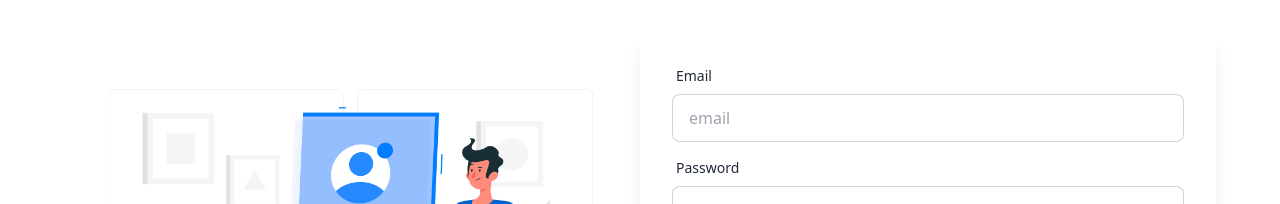
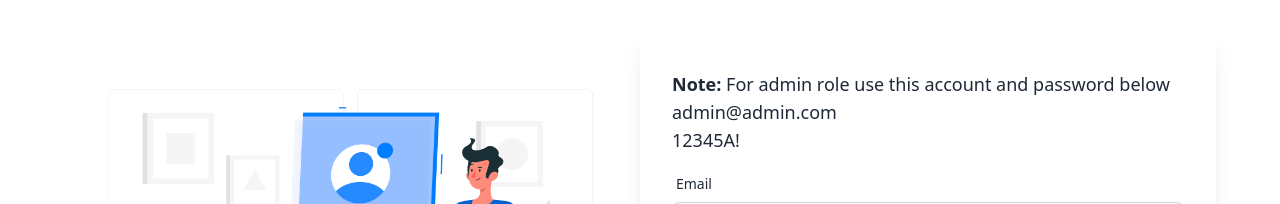
Before and after one commit to tanjib10/Athletic-Zone-Client, a React (Vite) app: page /login in a window 1280 px wide. Shown: the part 230-434 px from the top of the page. Built offline with nearby package versions, Linux system fonts and the light colour scheme; no server answers.

Commit message:
updated login page

```diff
--- a/src/Pages/Login/Login.jsx
+++ b/src/Pages/Login/Login.jsx
@@ -82,6 +82,10 @@ const Login = () => {
           <div className="card w-3/6 shadow-xl bg-base-100">
             <form onSubmit={handleLogIn} className="card-body">
               <div className="form-control">
+                <h3 className="text-lg my-3">
+                  <span className="font-bold">Note:</span> For admin role use
+                  this account and password below admin@admin.com <br /> 12345A!
+                </h3>
                 <label className="label">
                   <span className="label-text">Email</span>
                 </label>
```
